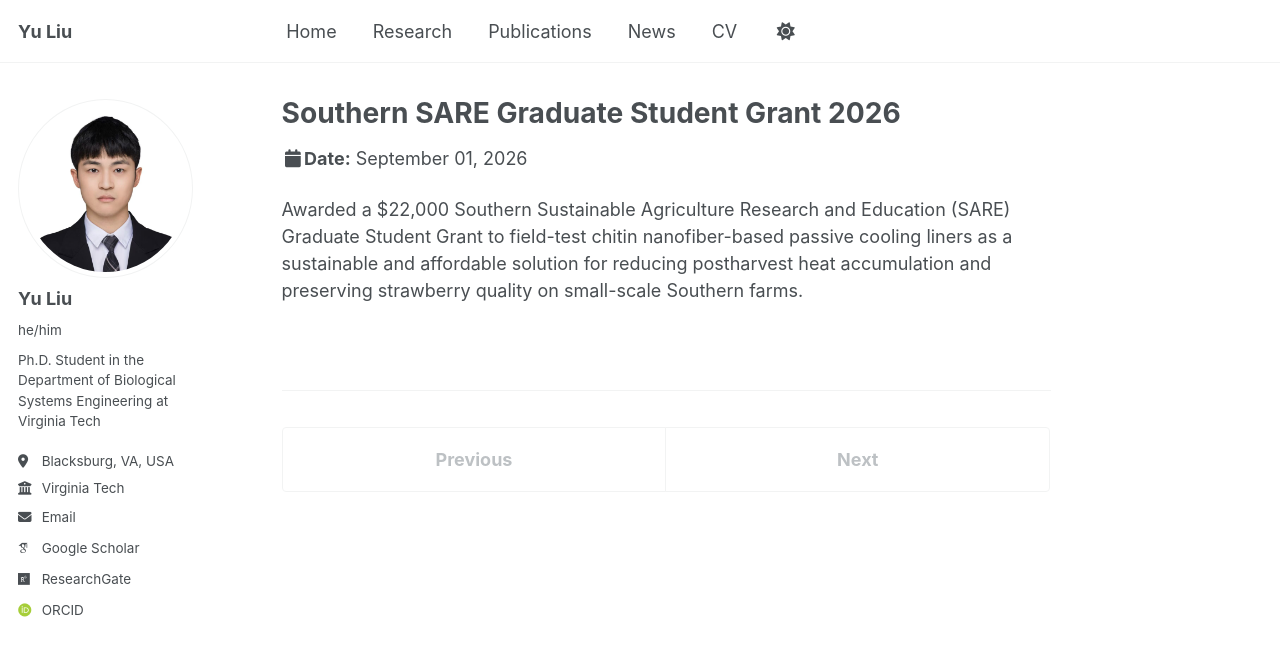
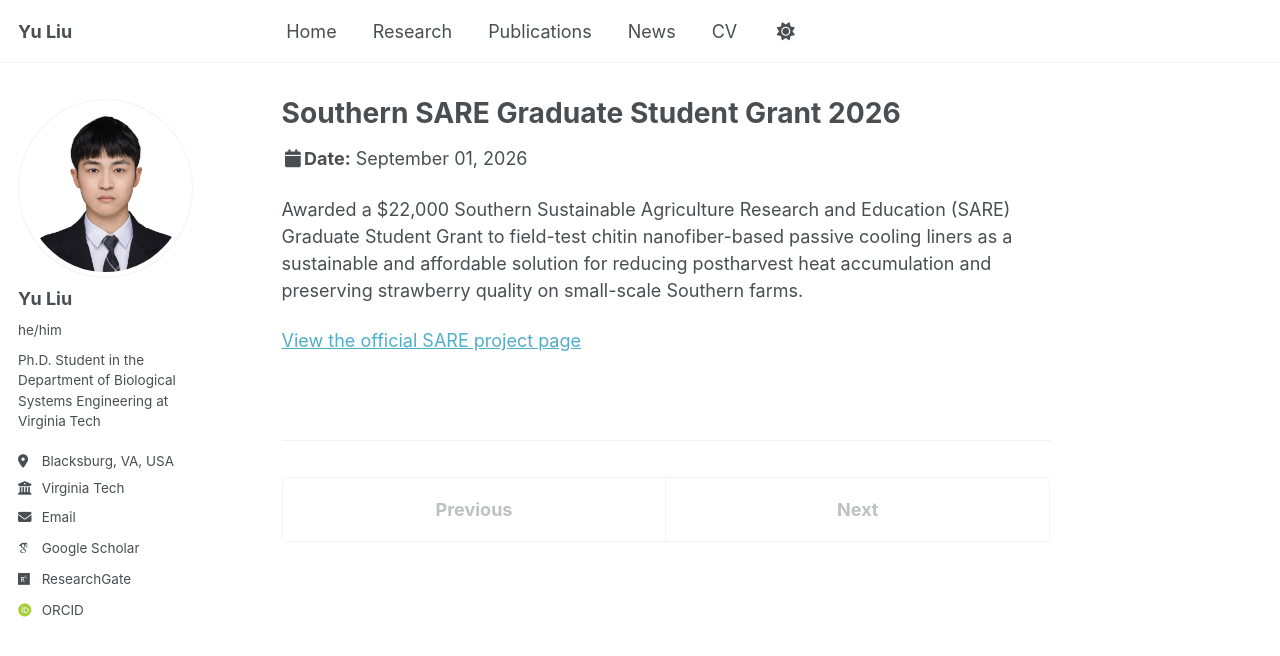
Before and after one commit to yuliu0322/yuliu0322.github.io, a Jekyll site: the page built from _talks/2026-09-01-Southern SARE Graduate Student Grant.md, in a window 1280 px wide. Shown: the top 656 px of the page. Built offline with Jekyll 4.4.1, drawn with Linux system fonts in a browser that asks for light colours; some web fonts are replaced; a script bundle is joined from its source files by our own code; library files that are not in the unit come from our copies.

Commit message:
Update 2026-09-01-Southern SARE Graduate Student Grant.md

```diff
--- a/_talks/2026-09-01-Southern SARE Graduate Student Grant.md
+++ b/_talks/2026-09-01-Southern SARE Graduate Student Grant.md
@@ -9,3 +9,5 @@ location: "Blacksburg, VA, USA"
 ---
 
 Awarded a $22,000 Southern Sustainable Agriculture Research and Education (SARE) Graduate Student Grant to field-test chitin nanofiber-based passive cooling liners as a sustainable and affordable solution for reducing postharvest heat accumulation and preserving strawberry quality on small-scale Southern farms.
+
+[View the official SARE project page](https://projects.sare.org/sare_project/gs26-342/)
```
